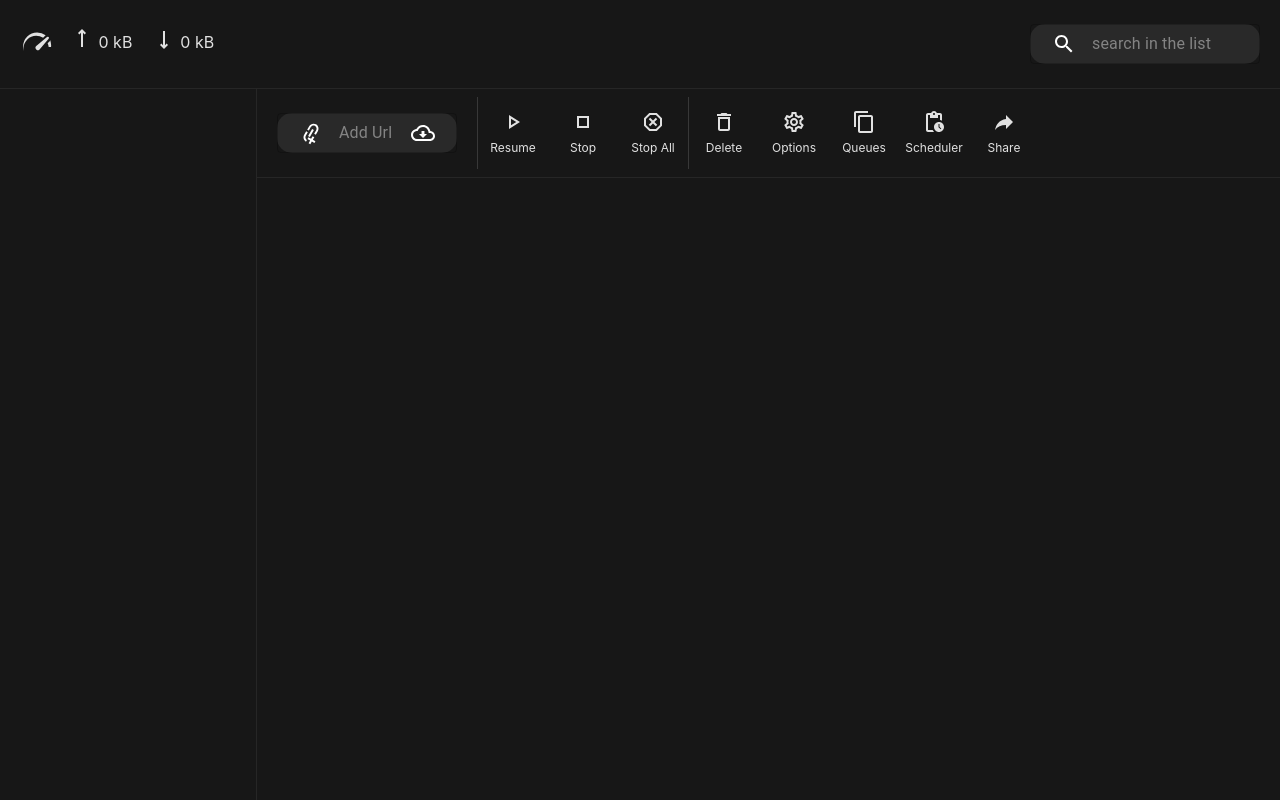
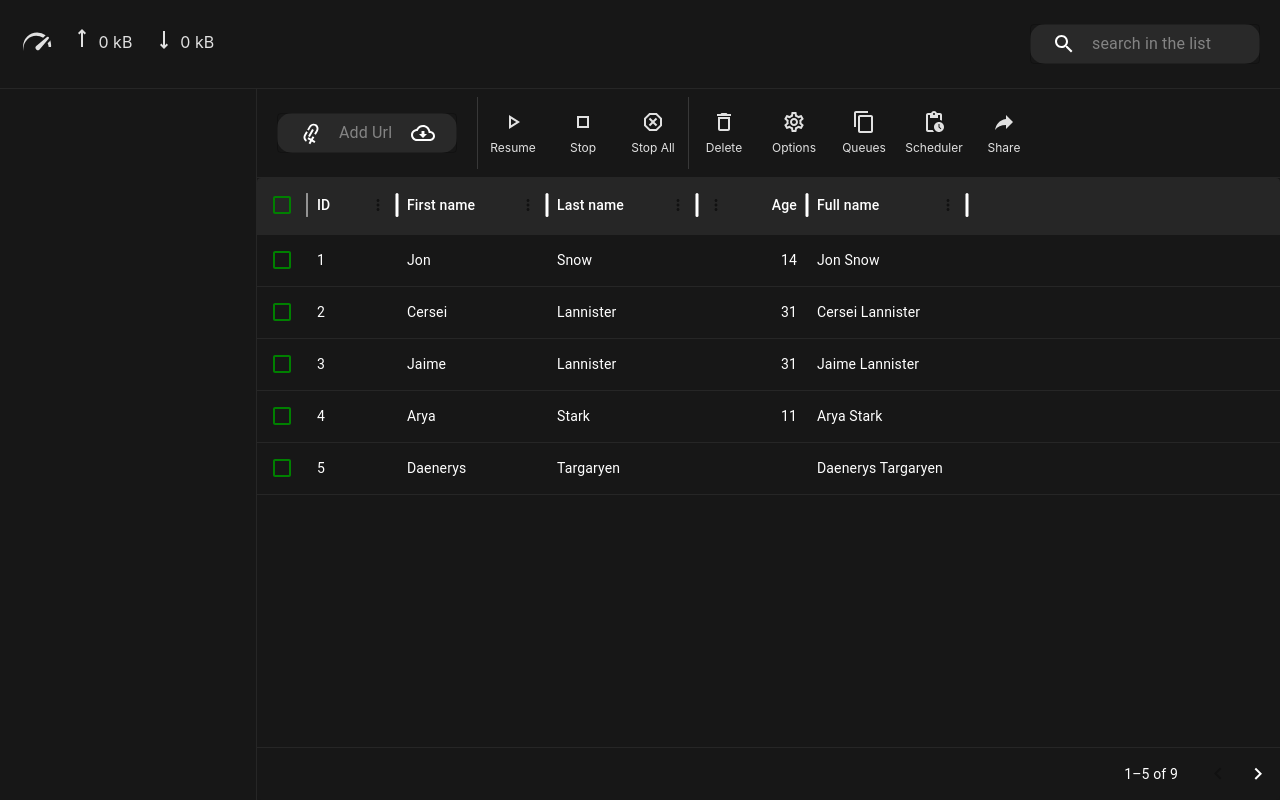
Before and after one commit to amiof/electron-project, a React (Vite) app in the folder react/: page / in a window 1280 px wide. Built offline with nearby package versions, Linux system fonts and the light colour scheme.

Commit message:
add datagrid to project

```diff
--- a/react/package.json
+++ b/react/package.json
@@ -14,6 +14,7 @@
     "@emotion/styled": "^11.14.0",
     "@mui/icons-material": "^6.4.4",
     "@mui/material": "^6.4.4",
+    "@mui/x-data-grid": "^7.26.0",
     "@tailwindcss/vite": "^4.0.5",
     "clsx": "^2.1.1",
     "react": "^18.3.1",
--- a/react/src/components/main/Main.tsx
+++ b/react/src/components/main/Main.tsx
@@ -1,9 +1,111 @@
 import styles from "./style.module.scss"
+import {DataGrid, GridColDef} from "@mui/x-data-grid";
+
 
 const Main = () => {
+
+    const columns: GridColDef<(typeof rows)[number]>[] = [
+        {field: 'id', headerName: 'ID', width: 90},
+        {
+            field: 'firstName',
+            headerName: 'First name',
+            width: 150,
+            editable: true,
+        },
+        {
+            field: 'lastName',
+            headerName: 'Last name',
+            width: 150,
+            editable: true,
+        },
+        {
+            field: 'age',
+            headerName: 'Age',
+            type: 'number',
+            width: 110,
+            editable: true,
+        },
+        {
+            field: 'fullName',
+            headerName: 'Full name',
+            description: 'This column has a value getter and is not sortable.',
+            sortable: false,
+            width: 160,
+            valueGetter: (value, row) => `${row.firstName || ''} ${row.lastName || ''}`,
+        },
+    ];
+
+    const rows = [
+        {id: 1, lastName: 'Snow', firstName: 'Jon', age: 14},
+        {id: 2, lastName: 'Lannister', firstName: 'Cersei', age: 31},
+        {id: 3, lastName: 'Lannister', firstName: 'Jaime', age: 31},
+        {id: 4, lastName: 'Stark', firstName: 'Arya', age: 11},
+        {id: 5, lastName: 'Targaryen', firstName: 'Daenerys', age: null},
+        {id: 6, lastName: 'Melisandre', firstName: null, age: 150},
+        {id: 7, lastName: 'Clifford', firstName: 'Ferrara', age: 44},
+        {id: 8, lastName: 'Frances', firstName: 'Rossini', age: 36},
+        {id: 9, lastName: 'Roxie', firstName: 'Harvey', age: 65},
+    ];
     return (
         <div className={styles.container}>
+            <DataGrid
+                rows={rows}
+                columns={columns}
+                initialState={{
+                    pagination: {
+                        paginationModel: {
+                            pageSize: 5,
+                        },
+                    },
+                }}
+                slotProps={{
+                    pagination: {
+                        style: {
+                            color: "white"
+                        }
+                    },
+                }}
+                sx={{
+                    backgroundColor: "var(--color-neutral-900)",
+                    border: "none",
+                    "& .MuiDataGrid-container--top [role=row]": {
+                        backgroundColor: "var(--color-neutral-800)",
+                        color: "white",
+                    },
+                    "& .MuiDataGrid-cell": {
+                        borderColor: "var(--color-neutral-800)",
+                        color: "white"
+                    },
+                    "& .MuiDataGrid-columnSeparator": {
+                        color: "var(--color-neutral-600)",
+                    },
+                    "& .MuiDataGrid-selectedRowCount": {
+                        color: "white"
+                    },
+                    "& .css-1tdeh38": {
+                        borderColor: "var(--color-neutral-800)"
+                    },
+                    "& .MuiDataGrid-withBorderColor": {
+                        borderColor: "var(--color-neutral-800)"
+                    },
+                    "& .MuiDataGrid-row--borderBottom": {
+                        "& .MuiDataGrid-columnHeader": {
+                            borderColor: "var(--color-neutral-800)"
+                        }
+                    },
+                    "& .MuiDataGrid-row--borderBottom ": {
+                        "& .MuiDataGrid-filler ": {
+                            borderColor: "var(--color-neutral-800)"
+                        }
 
+                    },
+                    "& .MuiCheckbox-root ": {
+                        color: "green"
+                    }
+                }}
+                pageSizeOptions={[5]}
+                checkboxSelection
+            />
         </div>
     );
 };
```
Also changed, not shown: 1 other file (tests, documents, lock files or other folders).
